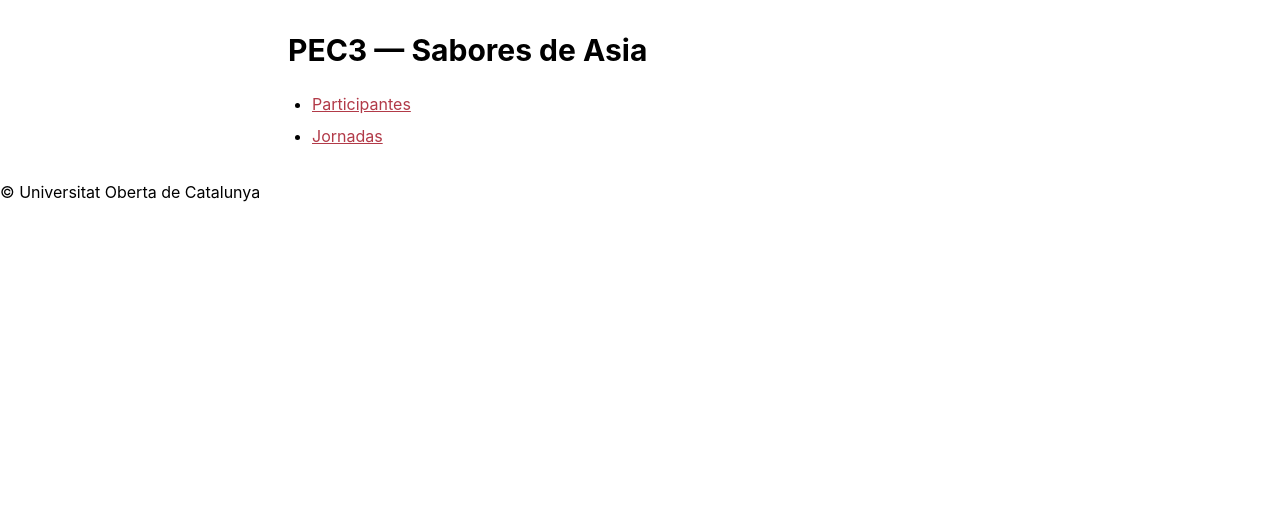
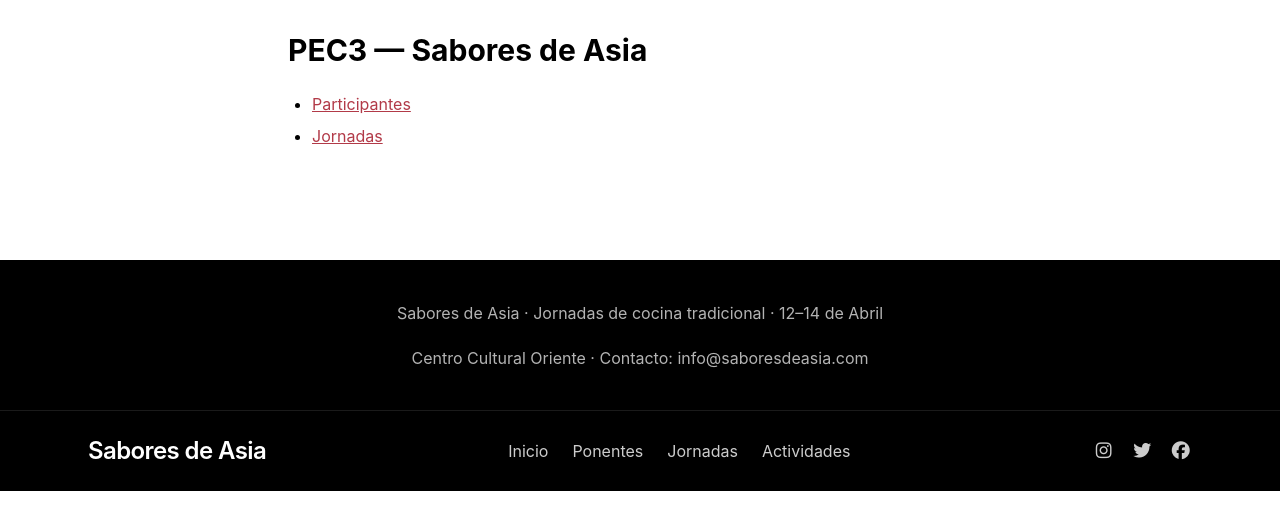
Before and after one commit to michellebj-uoc/PEC3_SaboresAsia, a website built with Parcel: page src/index.html in a window 1280 px wide. Built offline with nearby package versions, Linux system fonts and the light colour scheme.

Commit message:
feat: add footer layout with social icons using Tailwind and Font Awesome

```diff
--- a/package.json
+++ b/package.json
@@ -47,6 +47,6 @@
     "tailwindcss": "^4.1.18"
   },
   "dependencies": {
-    "@fortawesome/fontawesome-free": "^7.0.1"
+    "@fortawesome/fontawesome-free": "^7.1.0"
   }
 }
--- a/src/assets/styles/_dependencies.scss
+++ b/src/assets/styles/_dependencies.scss
@@ -6,3 +6,4 @@
 // @import "some-node-module";
 // @import "@some-company/some-node-module";
 @import "tailwindcss/index.css";
+@import "@fortawesome/fontawesome-free/css/all.css";
--- a/src/views/footer.html
+++ b/src/views/footer.html
@@ -1,3 +1,42 @@
-<footer class="uoc-footer">
-  &copy; Universitat Oberta de Catalunya
+<footer class="mt-20 bg-black">
+
+  <div class="mx-auto max-w-6xl text-center px-6 py-10">
+    <p class="text-base leading-relaxed text-white/70">
+      Sabores de Asia · Jornadas de cocina tradicional · 12–14 de Abril
+    </p>
+
+    <p class="mt-5 text-baseleading-relaxed text-white/70">
+      Centro Cultural Oriente · Contacto: info@saboresdeasia.com
+    </p>
+  </div>
+
+  <div class="border-t border-white/10"></div>
+
+  <div class="mx-auto flex max-w-6xl flex-col gap-6 px-6 py-6 sm:flex-row sm:items-center sm:justify-between">
+
+    <div class="text-2xl font-semibold tracking-tight text-white">
+      Sabores de Asia
+    </div>
+
+    <nav class="flex flex-wrap gap-x-6 gap-y-2 text-base text-white/80">
+      <a href="./index.html" class="hover:text-primary">Inicio</a>
+      <a href="./participantes.html" class="hover:text-primary">Ponentes</a>
+      <a href="./jornadas.html" class="hover:text-primary">Jornadas</a>
+      <a href="#" class="hover:text-primary">Actividades</a>
+    </nav>
+
+    <div class="flex items-center gap-4 text-white/80">
+      <a href="#" aria-label="Instagram" class="hover:text-primary">
+        <i class="fa-brands fa-instagram text-lg"></i>
+      </a>
+
+      <a href="#" aria-label="Twitter" class="hover:text-primary">
+        <i class="fa-brands fa-twitter text-lg"></i>
+      </a>
+
+      <a href="#" aria-label="Facebook" class="hover:text-primary">
+        <i class="fa-brands fa-facebook text-lg"></i>
+      </a>
+    </div>
+  </div>
 </footer>
```
Also changed, not shown: 1 other file.
